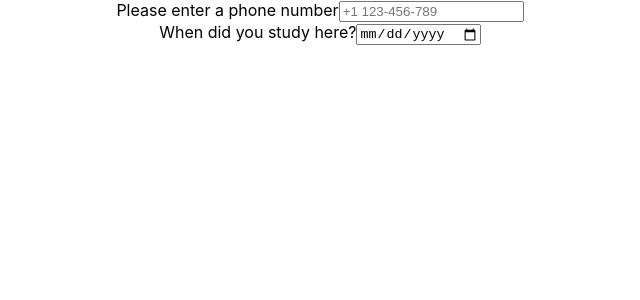
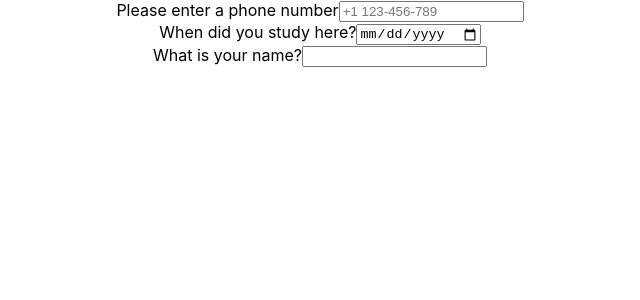
Before and after one commit to jackalot/o-cv-project, a React (Create React App) app: page / in a window 1280 px wide. Shown: the top 300 px of the page, without its empty margins (320-960 px from the left). Built offline with nearby package versions, Linux system fonts and the light colour scheme; the HTML template or start-up script is replaced by a standard one.

Commit message:
created an instance of TextField with the fieldName of name

```diff
--- a/src/components/Overview.js
+++ b/src/components/Overview.js
@@ -8,6 +8,7 @@ class OverView extends React.Component {
         <label htmlFor="phoneNumber">Please enter a phone number</label>
         <input className="phone-number" type="tel" placeholder="+1 123-456-789" pattern="[0-9]{3}-[0-9]{3}-{0-9}{4}"></input>
         <DateField fieldName="dateOfStudy" className="date-of-study" labelText="When did you study here?"></DateField>
+        <TextField fieldName="name" className="our-name" labelText="What is your name?"></TextField>
       </div>
     }
 }
```
